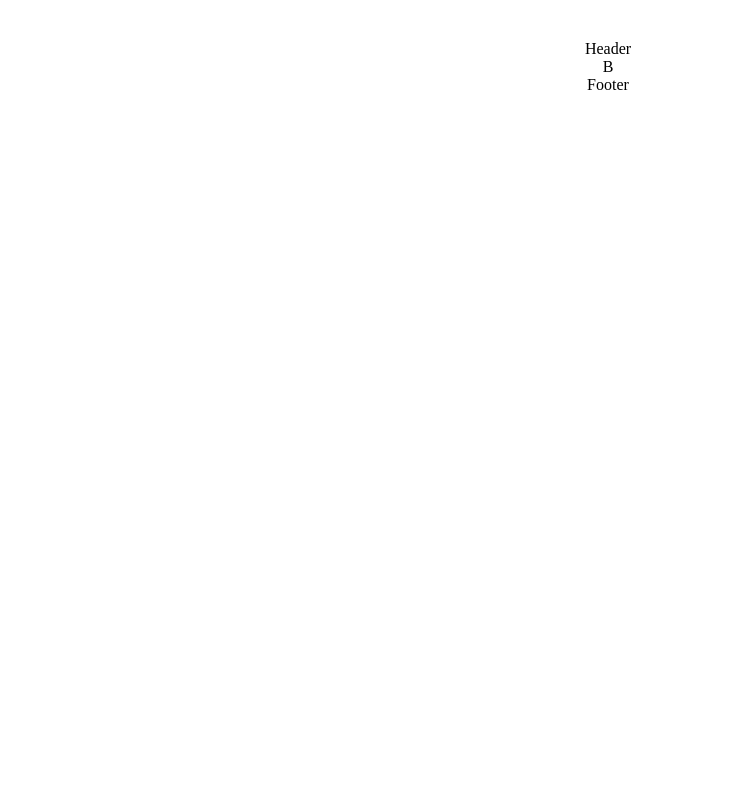
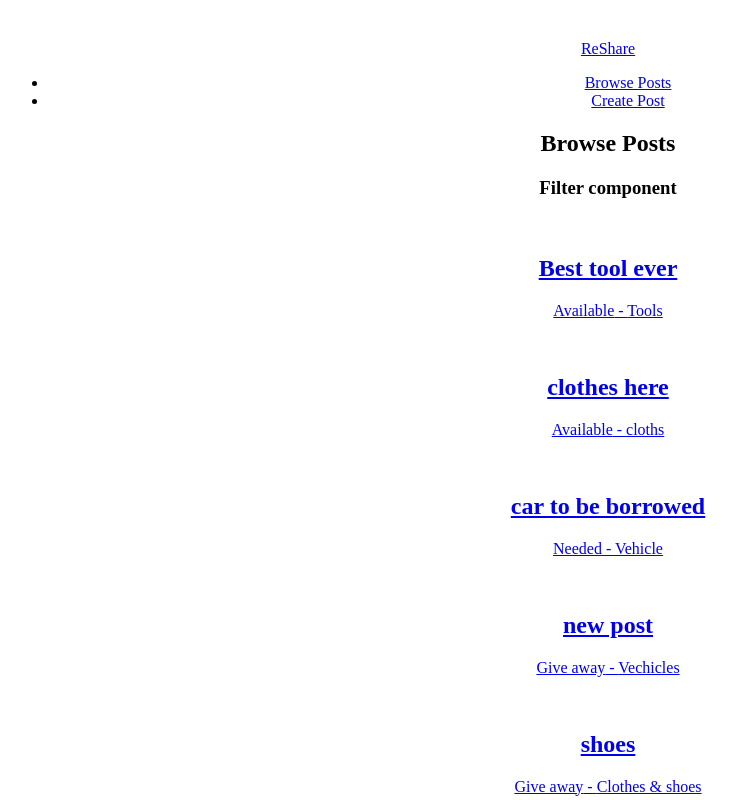
Before and after one commit to Vardagsbruket/ReShare, a React (Vite) app: page /browse-posts in a window 1280 px wide. Shown: the top 800 px of the page, without its empty margins (32-769 px from the left). Built offline with nearby package versions, Linux system fonts and the light colour scheme; data requests are answered from the project's data file.

Commit message:
add ListPosts on StartPage and BrowsePost + add navigation functionality

```diff
--- a/src/components/CardPost.jsx
+++ b/src/components/CardPost.jsx
@@ -0,0 +1,21 @@
+import { Link } from "react-router-dom";
+
+export const CardPost = ({ post }) => {
+  return (
+    <>
+      <div>
+        <div>
+          <Link to={`/post/${post.id}`}>
+            <img src="" alt="" />
+            <div>
+              <h2>{post.postTitle}</h2>
+              <p>
+                {post.type} - {post.category}
+              </p>
+            </div>
+          </Link>
+        </div>
+      </div>
+    </>
+  );
+};
--- a/src/components/DetailPost.jsx
+++ b/src/components/DetailPost.jsx
@@ -0,0 +1,26 @@
+import { useSelector } from "react-redux";
+import { useParams } from "react-router-dom";
+
+export const DetailPost = () => {
+  const { postId } = useParams();
+  const postList = useSelector((state) => state.posts.postsList);
+  const post = postList.find((post) => post.id === postId);
+  console.log("post id:", postId);
+  console.log("post found", post);
+  return (
+    <>
+      <div>
+        <div>
+          <img src="" alt="" />
+          <div>
+            <h2>{post.postTitle}</h2>
+            <p>
+              {post.type} - {post.category}
+            </p>
+          </div>
+        </div>
+        <p></p>
+      </div>
+    </>
+  );
+};
--- a/src/components/Header.jsx
+++ b/src/components/Header.jsx
@@ -1,5 +1,24 @@
 import React from "react";
+import { NavLink } from "react-router-dom";
 
 export const Header = () => {
-  return <div>Header</div>;
+  return (
+    <>
+      <div>
+        <div>
+          <NavLink to="/">ReShare</NavLink>
+        </div>
+        <div>
+          <ul>
+            <li>
+              <NavLink to="/browse-posts">Browse Posts</NavLink>
+            </li>
+            <li>
+              <NavLink to="/create-post">Create Post</NavLink>
+            </li>
+          </ul>
+        </div>
+      </div>
+    </>
+  );
 };
--- a/src/components/ListPosts.jsx
+++ b/src/components/ListPosts.jsx
@@ -0,0 +1,13 @@
+import { useSelector } from "react-redux";
+import { CardPost } from "./CardPost";
+
+export const ListPosts = () => {
+  const postList = useSelector((state) => state.posts.postsList);
+  return (
+    <>
+      {postList?.map((post) => (
+        <CardPost key={post.id} post={post} />
+      ))}
+    </>
+  );
+};
--- a/src/pages/BrowsePostsPage.jsx
+++ b/src/pages/BrowsePostsPage.jsx
@@ -1,5 +1,15 @@
-import React from "react";
+import { ListPosts } from "../components/ListPosts";
 
 export const BrowsePostsPage = () => {
-  return <div>B</div>;
+  return (
+    <>
+      <div>
+        <h2>Browse Posts</h2>
+      </div>
+      <div>
+        <h3>Filter component</h3>
+      </div>
+      <ListPosts />
+    </>
+  );
 };
--- a/src/pages/DetailPage.jsx
+++ b/src/pages/DetailPage.jsx
@@ -1,5 +1,36 @@
 import React from "react";
+import { DetailPost } from "../components/DetailPost";
+import { NavLink, useParams } from "react-router-dom";
+import { useSelector } from "react-redux";
 
 export const DetailPage = () => {
-  return <div>D</div>;
+  const { postId } = useParams();
+  const postList = useSelector((state) => state.posts.postsList);
+  const post = postList.find((post) => post.id === parseInt(postId));
+  console.log("post id:", postId);
+  console.log("post found", post);
+  return (
+    <>
+      <div>
+        <NavLink to={-1}>
+          <button>Go Back</button>
+        </NavLink>
+        <div>
+          <img src="" alt="" />
+          <div>
+            <p>{post.type}</p>
+            <h2>{post.postTitle}</h2>
+            <p>{post.category}</p>
+            <div>
+              <p>{post.description}</p>
+              <p>{post.city}</p>
+              <p>{post.contactInfo}</p>
+              <p>{post.createdDate}</p>
+            </div>
+          </div>
+        </div>
+        <p></p>
+      </div>
+    </>
+  );
 };
--- a/src/pages/StartPage.jsx
+++ b/src/pages/StartPage.jsx
@@ -1,13 +1,9 @@
-import React, { useEffect } from "react";
-import { useSelector } from "react-redux";
-
+import { ListPosts } from "../components/ListPosts";
 
 export const StartPage = () => {
-
-
-  const postList = useSelector((state) => state.posts.postsList);
-  console.log(postList);
-  return <div>Start Page
-
-  </div>;
+  return (
+    <>
+      <ListPosts />
+    </>
+  );
 };
```
